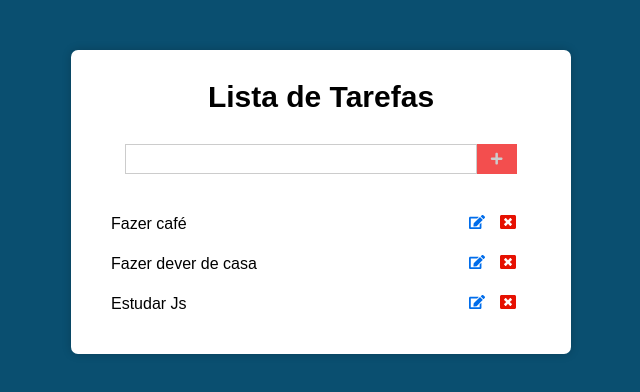
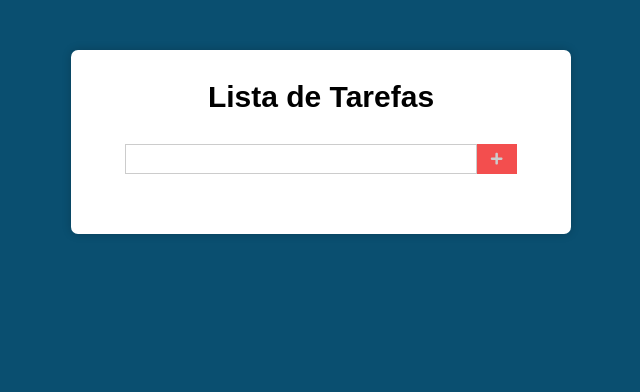
Before and after one commit to PADRAOGABRIEL/Lista-de-Tarefas, a React (Create React App) app: page / in a window 1280 px wide. Shown: the top 392 px of the page, without its empty margins (319-959 px from the left). Built offline with nearby package versions, Linux system fonts and the light colour scheme.

Commit message:
creating tasks

```diff
--- a/src/components/Main.css
+++ b/src/components/Main.css
@@ -74,3 +74,8 @@
   cursor: pointer;
   transition: all 300ms;
 }
+
+.tarefas li span{
+  display: flex;
+  align-items: center;
+}
--- a/src/components/Main.js
+++ b/src/components/Main.js
@@ -11,11 +11,22 @@ import './Main.css';
 export default class Main extends Component {
   state = {
     novaTarefa: '',
-    tarefas: [
-      'Fazer café',
-      'Fazer dever de casa',
-      'Estudar Js',
-    ],
+    tarefas: [],
+  };
+
+  handleSubmit = (e) => {
+    e.preventDefault();
+    const { tarefas } = this.state;
+    let { novaTarefa } = this.state;
+    novaTarefa = novaTarefa.trim();
+
+    if (tarefas.indexOf(novaTarefa) !== -1) return;
+
+    const novasTarefas = [...tarefas];
+
+    this.setState({
+      tarefas: [...novasTarefas, novaTarefa],
+    });
   };
 
   handleChange = (e) => {
@@ -30,7 +41,7 @@ export default class Main extends Component {
     return (
       <div className="main">
         <h1>Lista de Tarefas</h1>
-        <form className="form" action="#">
+        <form onSubmit={this.handleSubmit} className="form" action="#">
           <input
             onChange={this.handleChange}
             type="text"
@@ -45,10 +56,10 @@ export default class Main extends Component {
           {tarefas.map((tarefa) => (
             <li key={tarefa}>
               {tarefa}
-              <div>
+              <span>
                 <FaEdit className='edit' />
                 <FaWindowClose className='delete' />
-              </div>
+              </span>
             </li>
           ))}
         </ul>
```
Also changed, not shown: .eslintrc.js.
